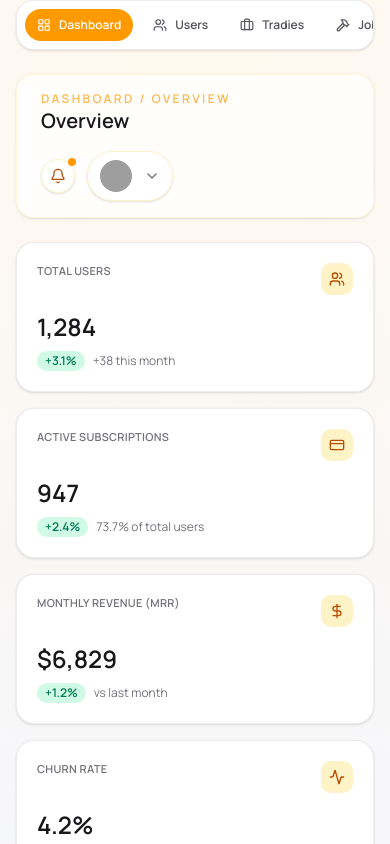
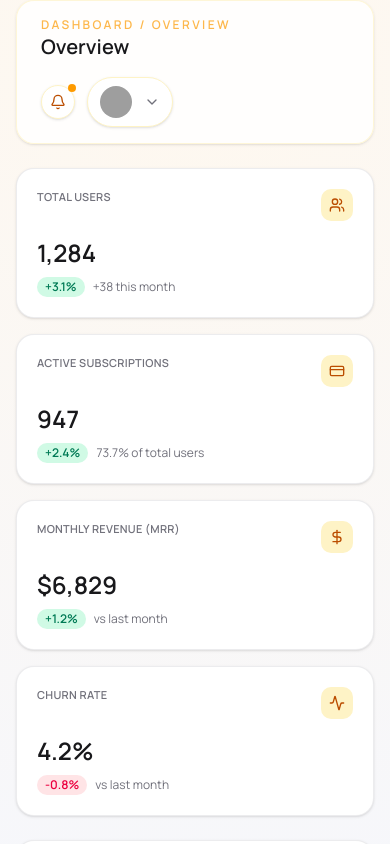
Before and after one commit to suman-chandra-barman/mamamind-admin-dashbaord, a Next.js app: page / in a window 390 px wide. Shown: the top 844 px of the page. Built offline with nearby package versions, Linux system fonts and the light colour scheme; no server answers; grey boxes are pictures that could not be loaded.

Commit message:
feat(layout): remove MobileNav component from AdminLayout

```diff
--- a/src/app/(main)/layout.tsx
+++ b/src/app/(main)/layout.tsx
@@ -1,4 +1,3 @@
-import MobileNav from "@/components/layout/MobileNav";
 import Sidebar from "@/components/layout/Sidebar";
 import Topbar from "@/components/layout/Topbar";
 
@@ -12,7 +11,6 @@ export default function AdminLayout({
       <Sidebar />
       <div className="lg:pl-64">
         <div className="mx-auto flex min-h-screen w-full flex-col gap-6 px-4 pb-6 lg:px-6">
-          <MobileNav />
           <div className="sticky top-0 z-30">
             <Topbar />
           </div>
--- a/src/components/layout/MobileNav.tsx
+++ /dev/null
@@ -1,42 +0,0 @@
-"use client";
-
-import Link from "next/link";
-import { usePathname } from "next/navigation";
-import { LayoutGrid, Users, Briefcase, Hammer, Settings } from "lucide-react";
-
-import { cn } from "@/lib/utils";
-
-const navigation = [
-  { name: "Dashboard", href: "/", icon: LayoutGrid },
-  { name: "Users", href: "/users", icon: Users },
-  { name: "Tradies", href: "/tradies", icon: Briefcase },
-  { name: "Jobs", href: "/jobs", icon: Hammer },
-  { name: "Settings", href: "/settings", icon: Settings },
-];
-
-export default function MobileNav() {
-  const pathname = usePathname();
-
-  return (
-    <nav className="flex items-center gap-2 overflow-x-auto rounded-2xl border border-zinc-200/70 bg-white p-2 shadow-sm lg:hidden">
-      {navigation.map((item) => {
-        const active = pathname === item.href;
-        return (
-          <Link
-            key={item.name}
-            href={item.href}
-            className={cn(
-              "flex shrink-0 items-center gap-2 rounded-full px-3 py-2 text-xs font-semibold",
-              active
-                ? "bg-amber-500 text-white"
-                : "text-zinc-600 hover:bg-zinc-100",
-            )}
-          >
-            <item.icon className="h-3.5 w-3.5" />
-            {item.name}
-          </Link>
-        );
-      })}
-    </nav>
-  );
-}
```
